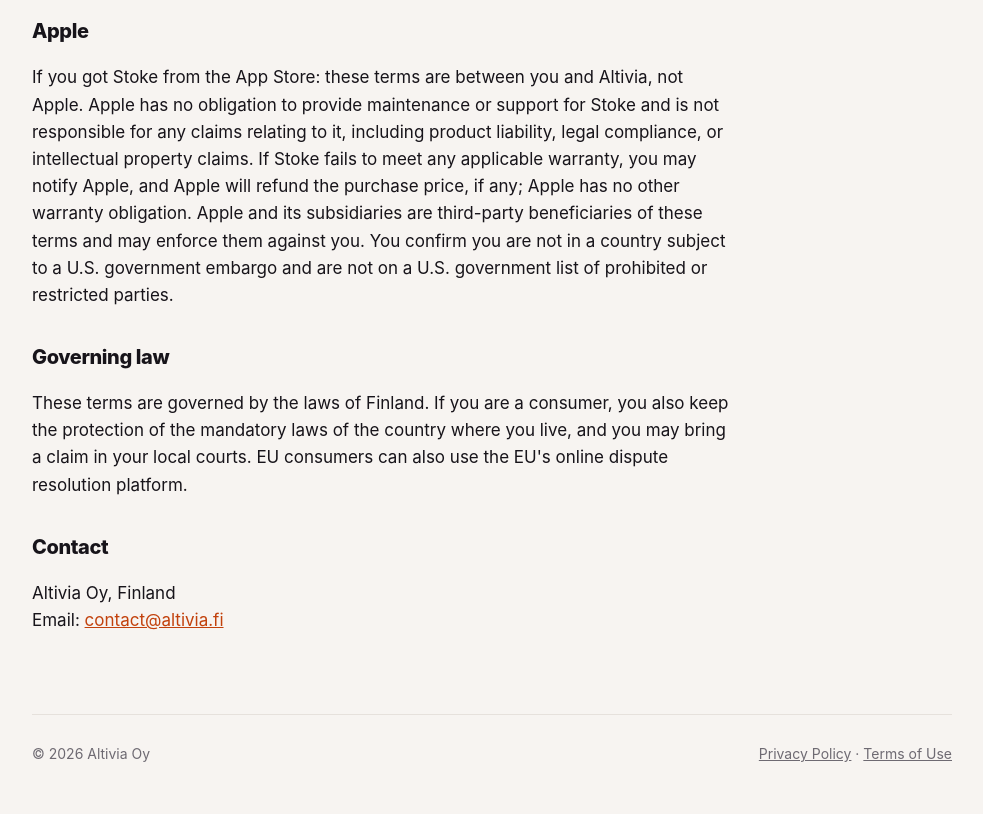
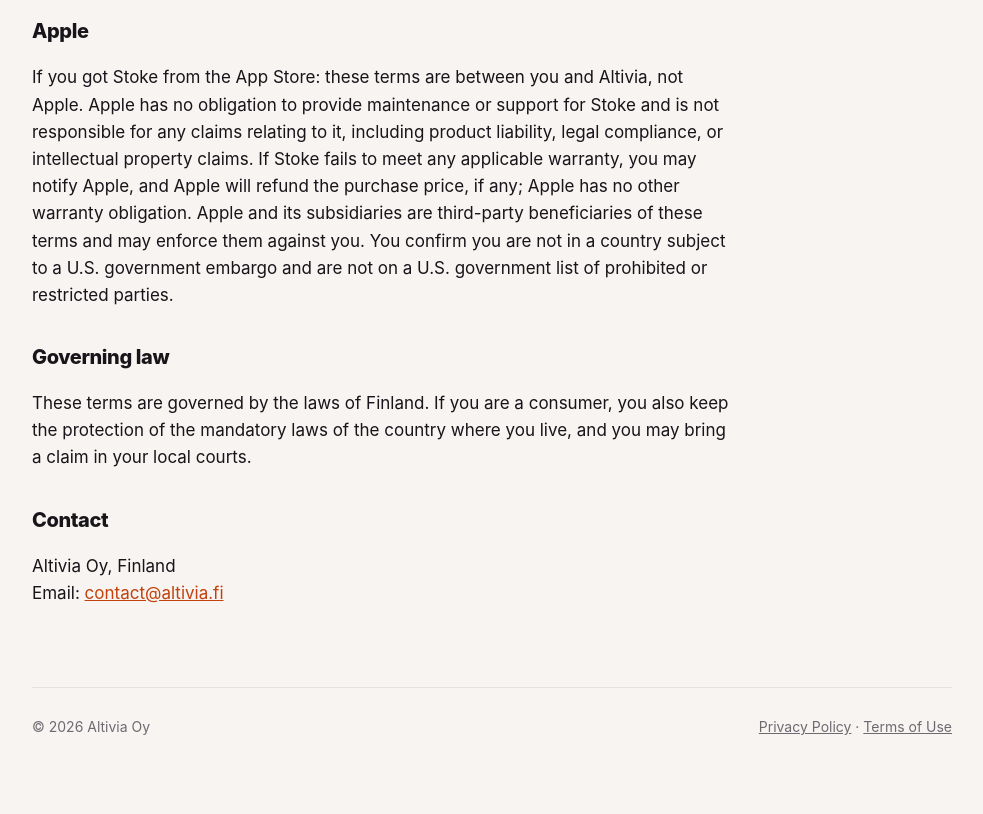
Before and after one commit to altivia-fi/altivia-website, a plain HTML site: page stoke/terms/index.html in a window 1280 px wide. Shown: the part 2627-3441 px from the top of the page, without its empty margins (148-1131 px from the left). After the commit the page ends 3413 px from the top, so only its background shows below. Drawn offline with Linux system fonts and the light colour scheme.

Commit message:
Drop the closed EU dispute platform from Stoke's terms

```diff
--- a/stoke/terms/index.html
+++ b/stoke/terms/index.html
@@ -53,7 +53,7 @@
         <h2>Apple</h2>
         <p>If you got Stoke from the App Store: these terms are between you and Altivia, not Apple. Apple has no obligation to provide maintenance or support for Stoke and is not responsible for any claims relating to it, including product liability, legal compliance, or intellectual property claims. If Stoke fails to meet any applicable warranty, you may notify Apple, and Apple will refund the purchase price, if any; Apple has no other warranty obligation. Apple and its subsidiaries are third-party beneficiaries of these terms and may enforce them against you. You confirm you are not in a country subject to a U.S. government embargo and are not on a U.S. government list of prohibited or restricted parties.</p>
         <h2>Governing law</h2>
-        <p>These terms are governed by the laws of Finland. If you are a consumer, you also keep the protection of the mandatory laws of the country where you live, and you may bring a claim in your local courts. EU consumers can also use the EU's online dispute resolution platform.</p>
+        <p>These terms are governed by the laws of Finland. If you are a consumer, you also keep the protection of the mandatory laws of the country where you live, and you may bring a claim in your local courts.</p>
         <h2>Contact</h2>
         <p>Altivia Oy, Finland<br>Email: <a href="mailto:contact@altivia.fi">contact@altivia.fi</a></p>
       </main>
```
